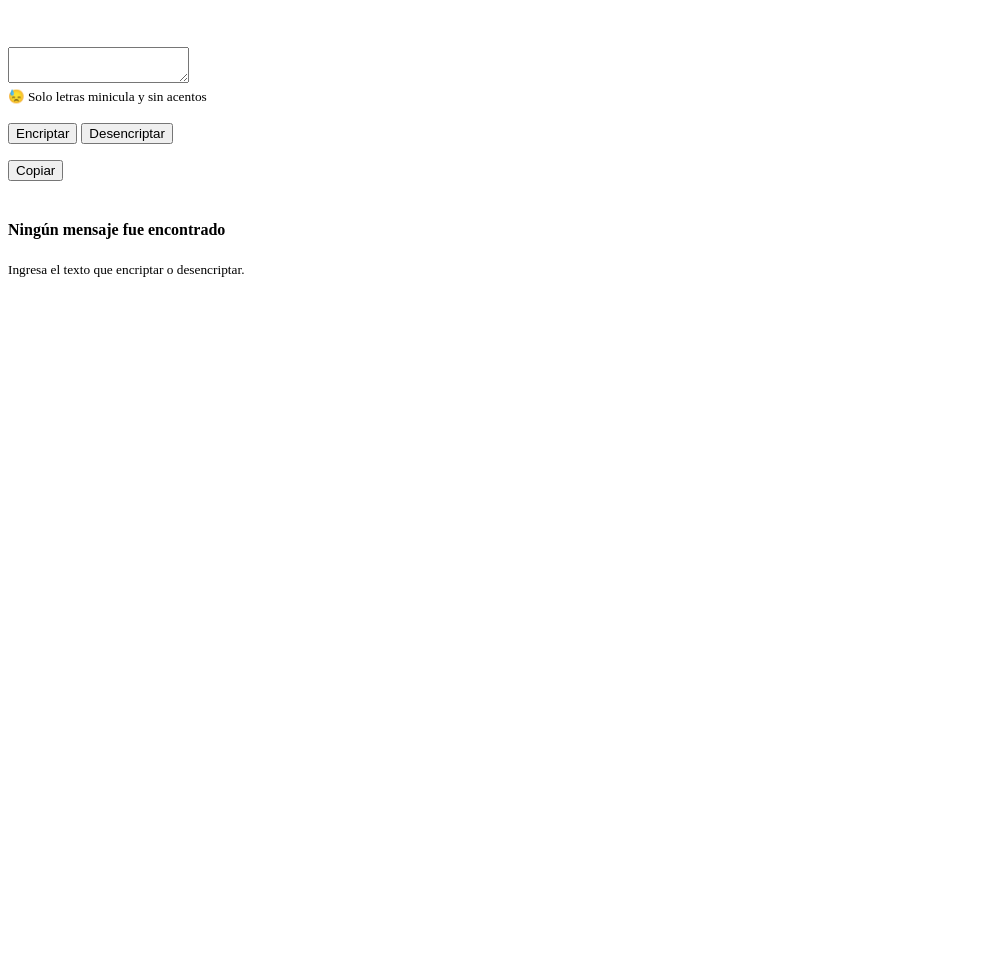
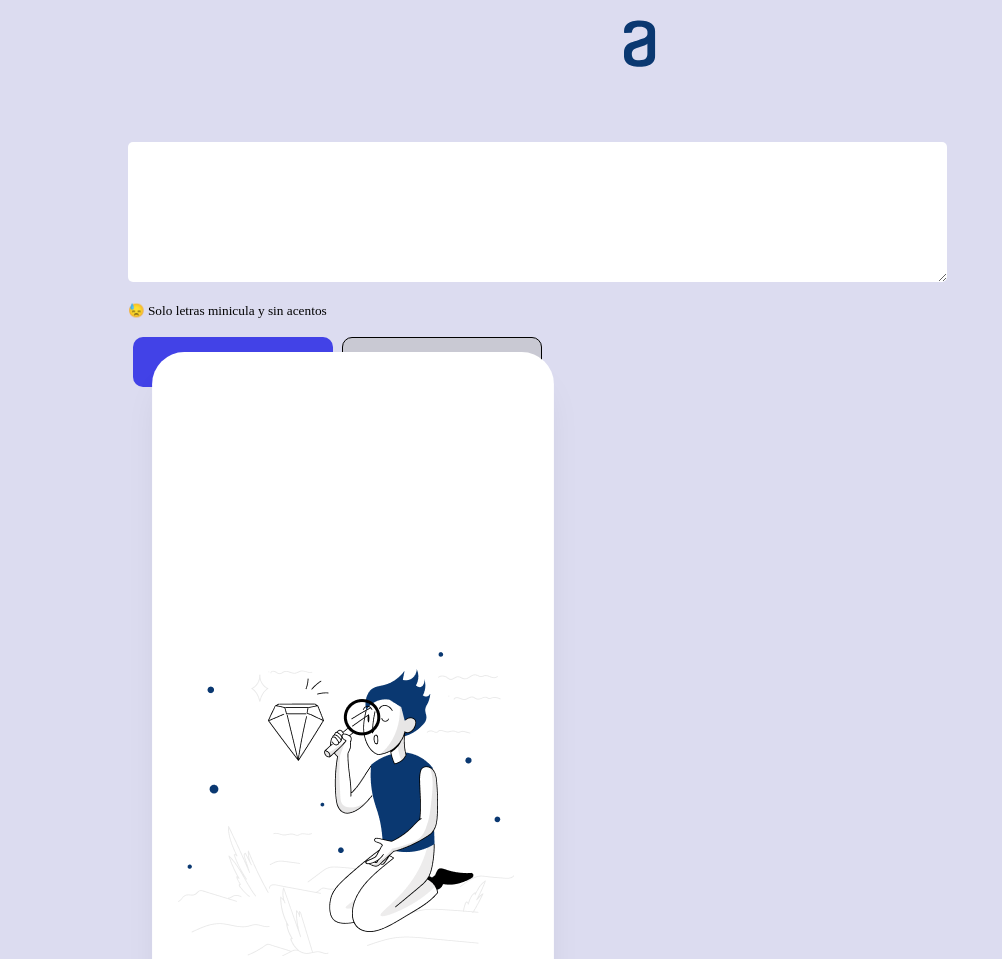
Before and after one commit to CristianZayas/encriptador-de-texto-con-javascript, a plain HTML site: page index.html in a window 1280 px wide. Shown: the top 959 px of the page, without its empty margins (0-1002 px from the left). Before the commit the page ends 800 px from the top, so only its background shows below. Drawn offline with Linux system fonts and the light colour scheme; the site is published under a folder, as on GitHub Pages, so addresses that start at the root find nothing.

Commit message:
third version

```diff
--- a/index.html
+++ b/index.html
@@ -6,12 +6,12 @@
     <meta name="viewport" content="width=device-width, initial-scale=1.0" />
     <title>Encriptador de texto con javascript 🔏
     </title>
-    <link rel="stylesheet" href="/stylus.css" />
+    <link rel="stylesheet" href="./stylus.css" />
   </head>
   <body>
     <div class="container">
       <header class="header">
-        <img src="/assets/img/Vector.svg" alt="" srcset="" />
+        <img src="./assets/img/Vector.svg" alt="" srcset="" />
         <h1></h1>
       </header>
       <article class="grid">
@@ -40,8 +40,8 @@
       </button>
         </aside>
         <aside id="positionRelartiva" class="positionRelartiva">
-          <img class="imgPricipal" width="450"  src="/assets/img/Rectangle 1.svg" alt="" />
-          <img class="floatCenter" src="/assets/img/Muñeco.png" alt="" />
+          <img class="imgPricipal" width="450"  src="./assets/img/Rectangle 1.svg" alt="" />
+          <img class="floatCenter" src="./assets/img/Muñeco.png" alt="" />
           <div class="floatCenterText">
             <h4 class="titleText">
               <strong>
@@ -56,6 +56,6 @@
         </aside>
       </article>
     </div>
-    <script src="/main.js"></script>
+    <script src="./main.js"></script>
   </body>
 </html>
```
